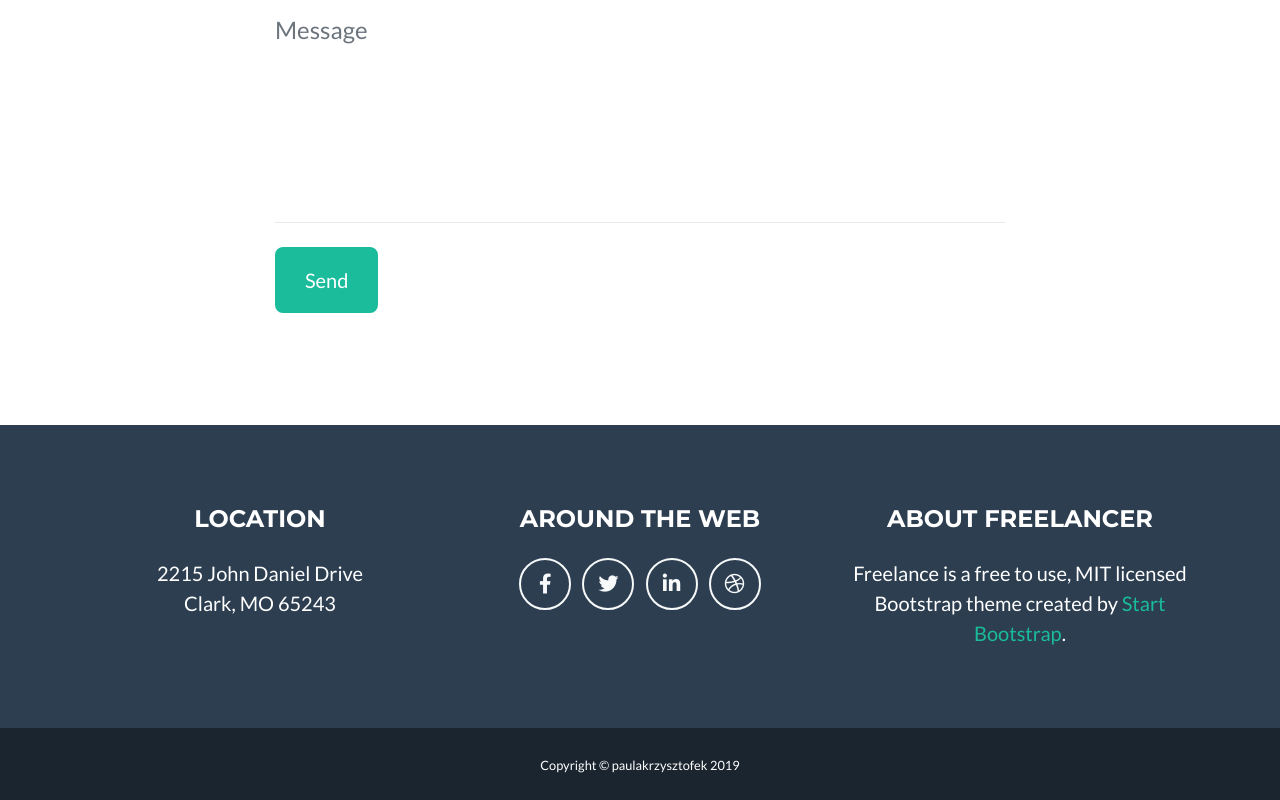
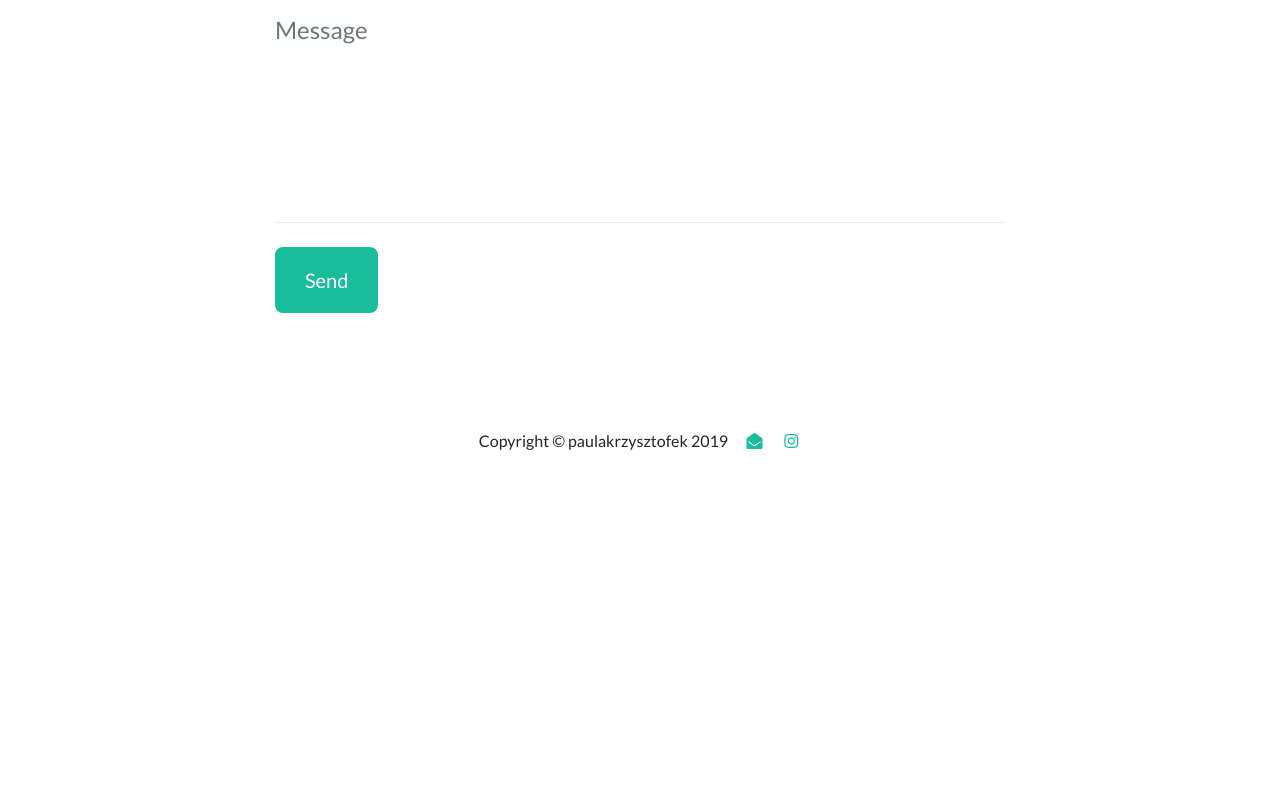
Before and after one commit to paulakrzysztofek/paulakrzysztofek.github.io, a website with bundled scripts: page index.html in a window 1280 px wide. Shown: the part 2801-3601 px from the top of the page. After the commit the page ends 3258 px from the top, so only its background shows below. Built offline with nearby package versions, Linux system fonts and the light colour scheme.

Commit message:
replace footer element with section element

```diff
--- a/index.html
+++ b/index.html
@@ -265,52 +265,22 @@
     </div>
   </section>
 
-  <!-- Footer -->
-  <footer class="footer text-center">
-    <div class="container">
-      <div class="row">
-
-        <!-- Footer Location -->
-        <div class="col-lg-4 mb-5 mb-lg-0">
-          <h4 class="text-uppercase mb-4">Location</h4>
-          <p class="lead mb-0">2215 John Daniel Drive
-            <br>Clark, MO 65243</p>
-        </div>
-
-        <!-- Footer Social Icons -->
-        <div class="col-lg-4 mb-5 mb-lg-0">
-          <h4 class="text-uppercase mb-4">Around the Web</h4>
-          <a class="btn btn-outline-light btn-social mx-1" href="#">
-            <i class="fab fa-fw fa-facebook-f"></i>
+  <!-- Copyright Section -->
+  <section class="py-1 text-center text-black">
+      <div class="container">
+        <div class="col-lg align-self-center">
+          Copyright &copy; paulakrzysztofek 2019
+          &nbsp;&nbsp;&nbsp;&nbsp;
+          <a href="mailto:krzysztofekpaula@gmail.com">
+            <i class="fa fa-envelope-open"></i>
           </a>
-          <a class="btn btn-outline-light btn-social mx-1" href="#">
-            <i class="fab fa-fw fa-twitter"></i>
-          </a>
-          <a class="btn btn-outline-light btn-social mx-1" href="#">
-            <i class="fab fa-fw fa-linkedin-in"></i>
-          </a>
-          <a class="btn btn-outline-light btn-social mx-1" href="#">
-            <i class="fab fa-fw fa-dribbble"></i>
+          &nbsp;&nbsp;&nbsp;&nbsp;
+          <a href="instagram.com/paulakrzysz">
+            <i class="fab fa-fw fa-instagram"></i>
           </a>
         </div>
-
-        <!-- Footer About Text -->
-        <div class="col-lg-4">
-          <h4 class="text-uppercase mb-4">About Freelancer</h4>
-          <p class="lead mb-0">Freelance is a free to use, MIT licensed Bootstrap theme created by
-            <a href="http://startbootstrap.com">Start Bootstrap</a>.</p>
-        </div>
-
       </div>
-    </div>
-  </footer>
-
-  <!-- Copyright Section -->
-  <section class="copyright py-4 text-center text-white">
-    <div class="container">
-      <small>Copyright &copy; paulakrzysztofek 2019</small>
-    </div>
-  </section>
+    </section>
 
   <!-- Scroll to Top Button (Only visible on small and extra-small screen sizes) -->
   <div class="scroll-to-top d-lg-none position-fixed ">
```
Also changed, not shown: css/freelancer.css.
